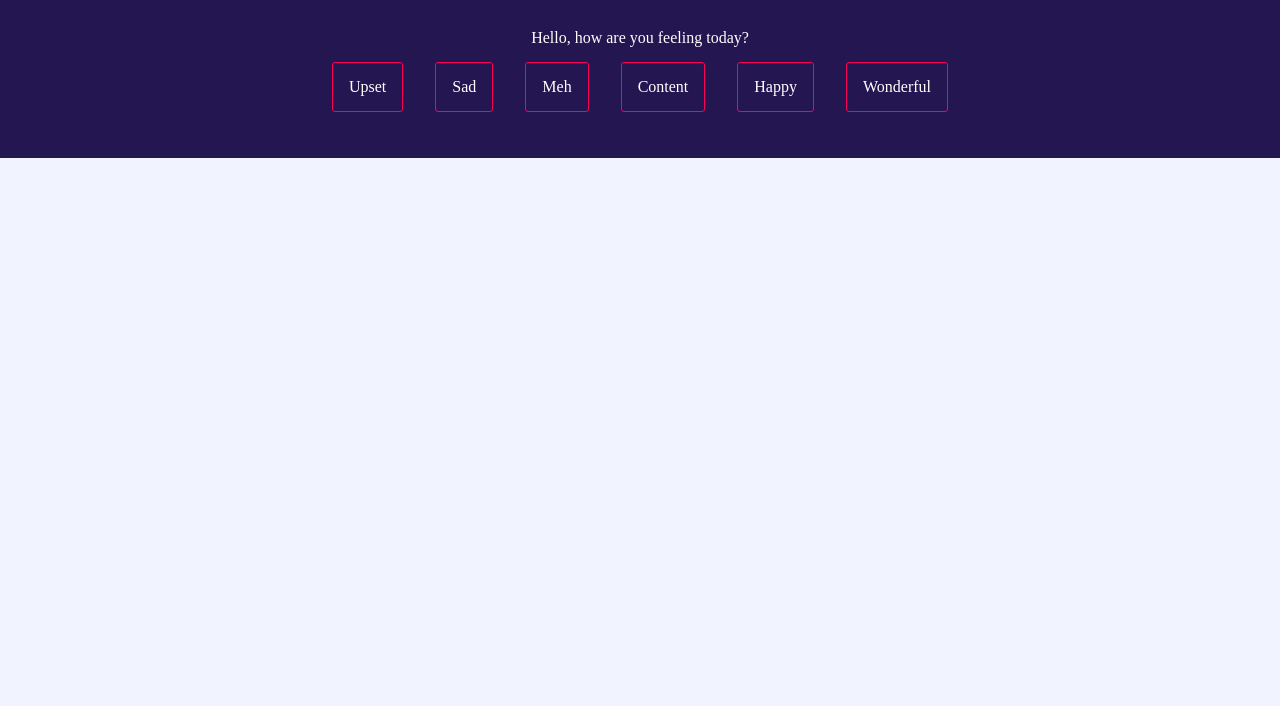
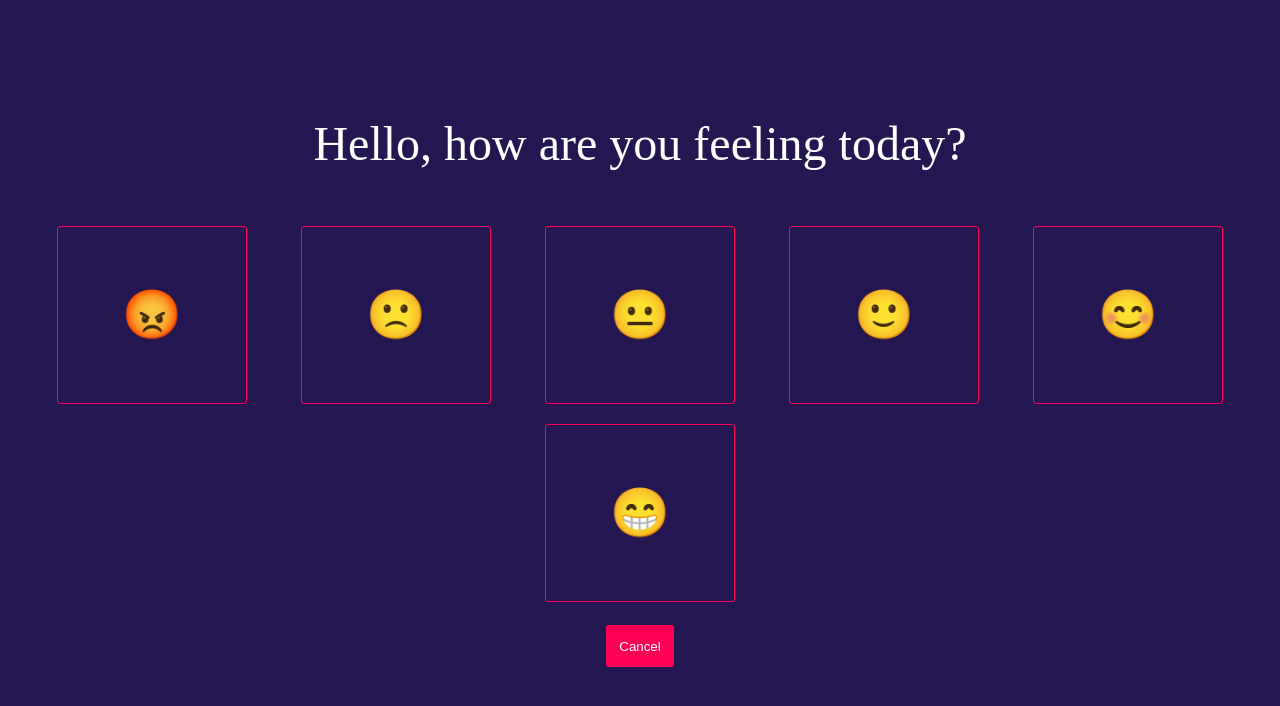
Before and after one commit to ziggysauce/v36-bears-team-15, a Next.js app in the folder client/: page /mood-logger in a window 1280 px wide. Shown: the top 706 px of the page. Built offline with nearby package versions, Linux system fonts and the light colour scheme.

Commit message:
build: wip mood logger styles

```diff
--- a/client/src/components/MoodLogger/components/entry-card.tsx
+++ b/client/src/components/MoodLogger/components/entry-card.tsx
@@ -3,9 +3,15 @@ import * as S from '../styles';
 const formatTime = (timestamp) =>
   timestamp.toLocaleTimeString('en-US', { hour: '2-digit', minute: '2-digit' });
 
-const EntryCard = ({ entry: { mood, timestamp } }) => (
+const getMoodDisplay = (moodOptions, mood) => {
+  const { display } = moodOptions.find((o) => o.value === mood);
+  return display;
+};
+
+const EntryCard = ({ entry: { mood, timestamp }, moodOptions }) => (
   <S.EntryCard>
-    You felt {mood} at {formatTime(timestamp)}
+    You felt <span>&nbsp;{getMoodDisplay(moodOptions, mood)}</span> at{' '}
+    {formatTime(timestamp)}
   </S.EntryCard>
 );
 
--- a/client/src/components/MoodLogger/components/mood-card.tsx
+++ b/client/src/components/MoodLogger/components/mood-card.tsx
@@ -1,5 +1,9 @@
 import * as S from '../styles';
 
-const MoodCard = ({ mood }) => <S.MoodCard>{mood}</S.MoodCard>;
+const MoodCard = ({ mood }) => (
+  <S.MoodCard>
+    <S.MoodContent>{mood.display}</S.MoodContent>
+  </S.MoodCard>
+);
 
 export default MoodCard;
--- a/client/src/components/MoodLogger/index.tsx
+++ b/client/src/components/MoodLogger/index.tsx
@@ -26,7 +26,14 @@ const MoodLogger = ({ historicDate, historicData }) => {
 
   // Renders
   const headerPrompt = entries.length ? 'at the moment' : 'today';
-  const moodOptions = ['Upset', 'Sad', 'Meh', 'Content', 'Happy', 'Wonderful'];
+  const moodOptions = [
+    { display: '😡', value: 'upset' },
+    { display: '🙁', value: 'sad' },
+    { display: '😐', value: 'meh' },
+    { display: '🙂', value: 'content' },
+    { display: '😊', value: 'happy' },
+    { display: '😁', value: 'wonderful' },
+  ];
 
   // Event handlers
   const onAddEntry = (mood) => {
@@ -37,14 +44,15 @@ const MoodLogger = ({ historicDate, historicData }) => {
   if ((addingEntry || entries.length === 0) && !historicDate) {
     return (
       <S.Wrapper>
-        <h2>Hello, how are you feeling {headerPrompt}?</h2>
+        <S.h1>Hello, how are you feeling {headerPrompt}?</S.h1>
         <S.MoodContainer>
           {moodOptions.map((mood) => (
-            <div key={mood} onClick={() => onAddEntry(mood)}>
+            <div key={mood} onClick={() => onAddEntry(mood.value)}>
               <MoodCard mood={mood} />
             </div>
           ))}
         </S.MoodContainer>
+        <S.Button onClick={() => addEntryToggle(false)}>Cancel</S.Button>
       </S.Wrapper>
     );
   } else {
@@ -67,7 +75,11 @@ const MoodLogger = ({ historicDate, historicData }) => {
         )}
         <S.EntryContainer>
           {entries.map((entry, idx) => (
-            <EntryCard key={`${idx}-${entry.mood}`} entry={entry} />
+            <EntryCard
+              key={`${idx}-${entry.mood}`}
+              entry={entry}
+              moodOptions={moodOptions}
+            />
           ))}
         </S.EntryContainer>
       </S.Wrapper>
--- a/client/src/components/MoodLogger/styles.ts
+++ b/client/src/components/MoodLogger/styles.ts
@@ -1,10 +1,16 @@
 import styled from 'styled-components';
+
+export const h1 = styled.h1`
+  font-size: 3em;
+  margin-bottom: 1em;
+`;
 
 export const Wrapper = styled.main`
   background-color: #231651;
   color: #fff;
   width: 100%;
   height: 100%;
+  min-height: 100vh;
   padding: 3rem;
   text-align: center;
   display: flex;
@@ -13,34 +19,46 @@ export const Wrapper = styled.main`
   justify-content: center;
 `;
 
+export const MoodContainer = styled.div`
+  display: flex;
+  flex-direction: row;
+  justify-content: space-around;
+  flex-wrap: wrap;
+`;
+
 export const MoodCard = styled.div`
   border: 1px solid #ff0057;
   border-radius: 3px;
   padding: 1em;
-  margin: 1em;
+  margin: 10px;
   cursor: pointer;
 `;
 
-export const MoodContainer = styled.div`
-  display: flex;
-  flex-direction: row;
-  flex-wrap: wrap;
+export const MoodContent = styled.div`
+  padding: 1em;
+  font-size: 3em;
 `;
 
 export const EntryCard = styled.div`
   border: 1px solid #ff0057;
   border-radius: 3px;
   padding: 1em;
-  margin: 1em;
+  margin: 0.5em 0;
+  font-size: 2em;
   display: flex;
   flx-direction: row;
   justify-content: center;
   align-items: center;
+
+  > span {
+    padding: 0 6px 0 3px;
+  }
 `;
 
 export const EntryContainer = styled.div`
   display: flex;
   flex-direction: column-reverse;
+  flex-wrap: wrap;
 `;
 
 export const Button = styled.button`
```
